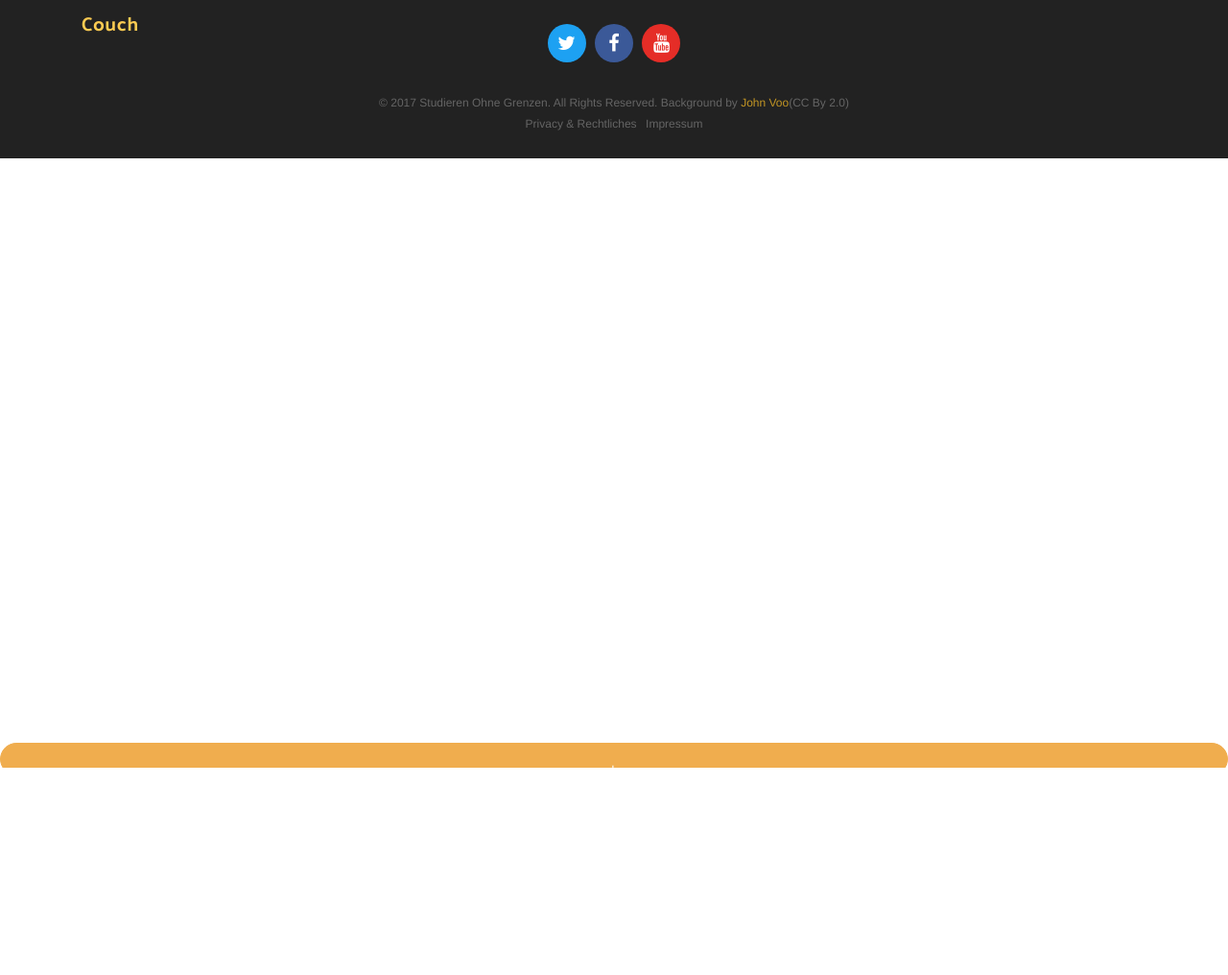
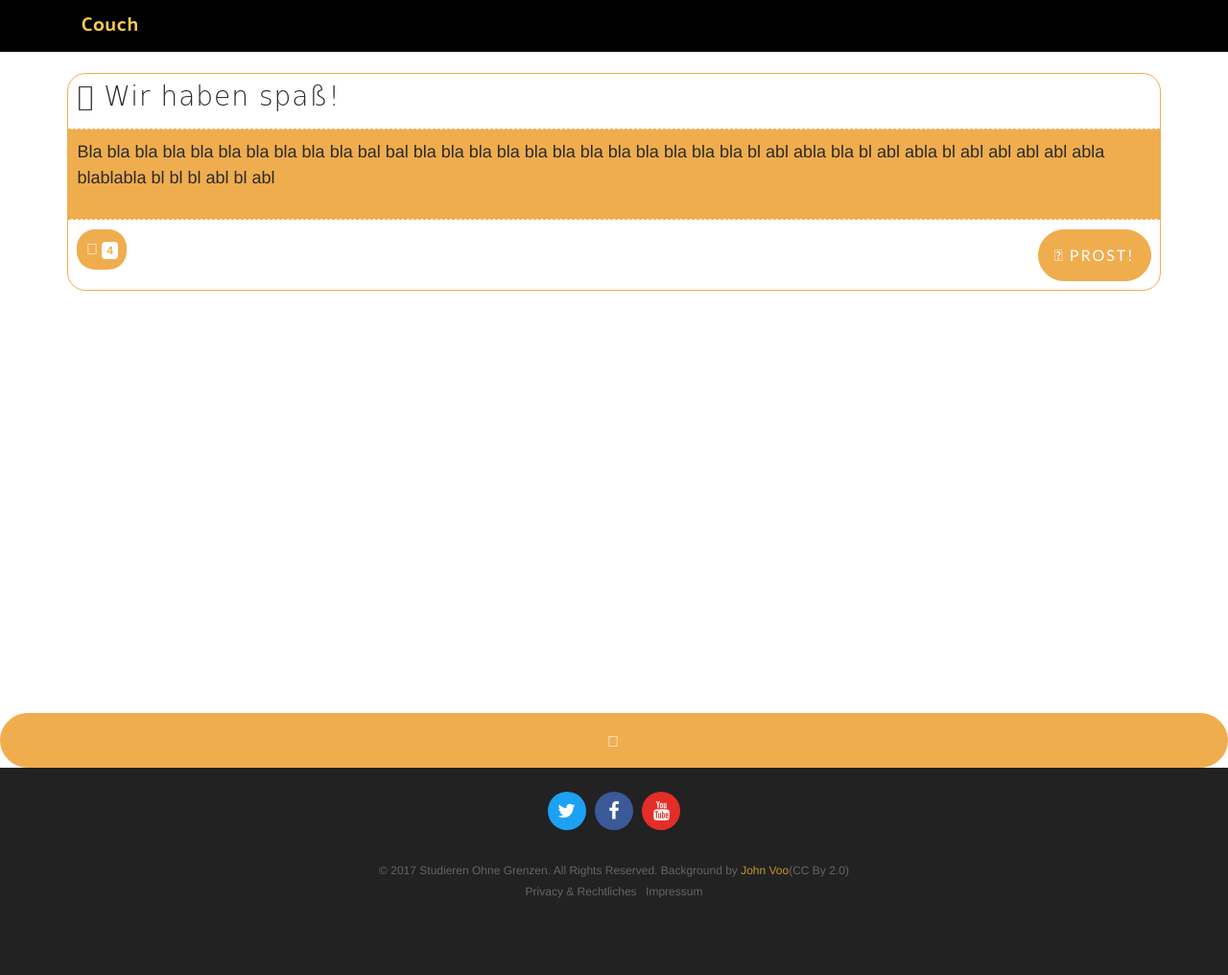
Before and after one commit to studieren-ohne-grenzen/schlemmenohnegrenzen, a Django app: template frontend/templates/frontend/couch/couch.html in a window 1280 px wide. Shown: the whole page at 96% size. Before the commit the page ends 800 px from the top, so only its background shows below. Run offline with Django 3.2, Linux system fonts and the light colour scheme; the template is opened without the code that fills it, so the values that code supplies are empty; some libraries are stand-ins or nearby versions; some web fonts are replaced.

Commit message:
Polish couch templates

```diff
--- a/frontend/static/frontend/css/couch.css
+++ b/frontend/static/frontend/css/couch.css
@@ -1,4 +1,4 @@
-.navbar {
+#mainNav {
   background-color: black;
 }
 #mainNav .navbar-brand {
@@ -186,10 +186,57 @@
   bottom: 0;
   left: 0;
   right: 0;
-  height: .7cm;
+  height: 1.5cm;
 }
 
 .add-container button.btn {
   width: 100%;
   height: 100%;
 }
+
+.post {
+  max-width: 15cm;
+  min-width: 100%;
+  border: #f0ad4e 1px solid;
+  border-radius: .5cm;
+  margin-top: 2cm;
+  float: left;
+}
+
+.post .panel-body {
+  background: #f0ad4e;
+}
+
+.post .panel-body,
+.post .panel-heading,
+.post .panel-footer {
+   padding: 0.25cm;
+   overflow: auto;
+}
+
+.post .panel-heading {
+  border-bottom: 1px dashed #f0ad4e;
+}
+
+.post .panel-footer {
+  border-top: 1px dashed #f0ad4e;
+}
+
+.post .prosts {
+  border-radius: .5cm;
+  background: #f0ad4e;
+  color: white;
+  padding: .25cm;
+}
+.post .badge {
+  background: white;
+  color: #f0ad4e;
+}
+
+.container {
+  min-height: 100%;
+}
+
+footer {
+  padding-bottom: 2cm;
+}
--- a/frontend/templates/frontend/couch/couch.html
+++ b/frontend/templates/frontend/couch/couch.html
@@ -1,6 +1,24 @@
 {% extends "frontend/couch/base.html" %}
 {% block content %}
+
+<div class="container">
+  <div class="row">
+    <div class="post panel panel-warning">
+      <div class="panel-heading"><h3><span class="fa-thumb-tack"></span> Wir haben spaß!</h3></div>
+      <div class="panel-body">
+        <p>Bla bla bla bla bla bla bla bla bla bla bal bal bla bla bla bla bla bla bla bla bla bla bla bla bl abl abla bla bl abl abla bl abl abl abl abl abla blablabla bl bl bl abl bl abl</p>
+      </div>
+      <div class="panel-footer">
+        <span class="prosts label label-warning pull-left"><span class="fa-beer"></span> <span class="badge">4</span></span>
+        <button class="prost-this btn btn-warning pull-right" type="button">
+          <span class="fa-beer"></span> Prost!
+        </button>
+      </div>
+    </div>
+  </div>
+</div>
+
 <div class="add-container">
-  <button class="btn btn-warning">+</button>
+  <button class="btn btn-warning" onclick="javascript:window.location='/couch_add'"><span class="fa-plus"></span></button>
 </div>
 {% endblock %}
```
Also changed, not shown: frontend/templates/frontend/couch/add.html (+22 -0 lines).
